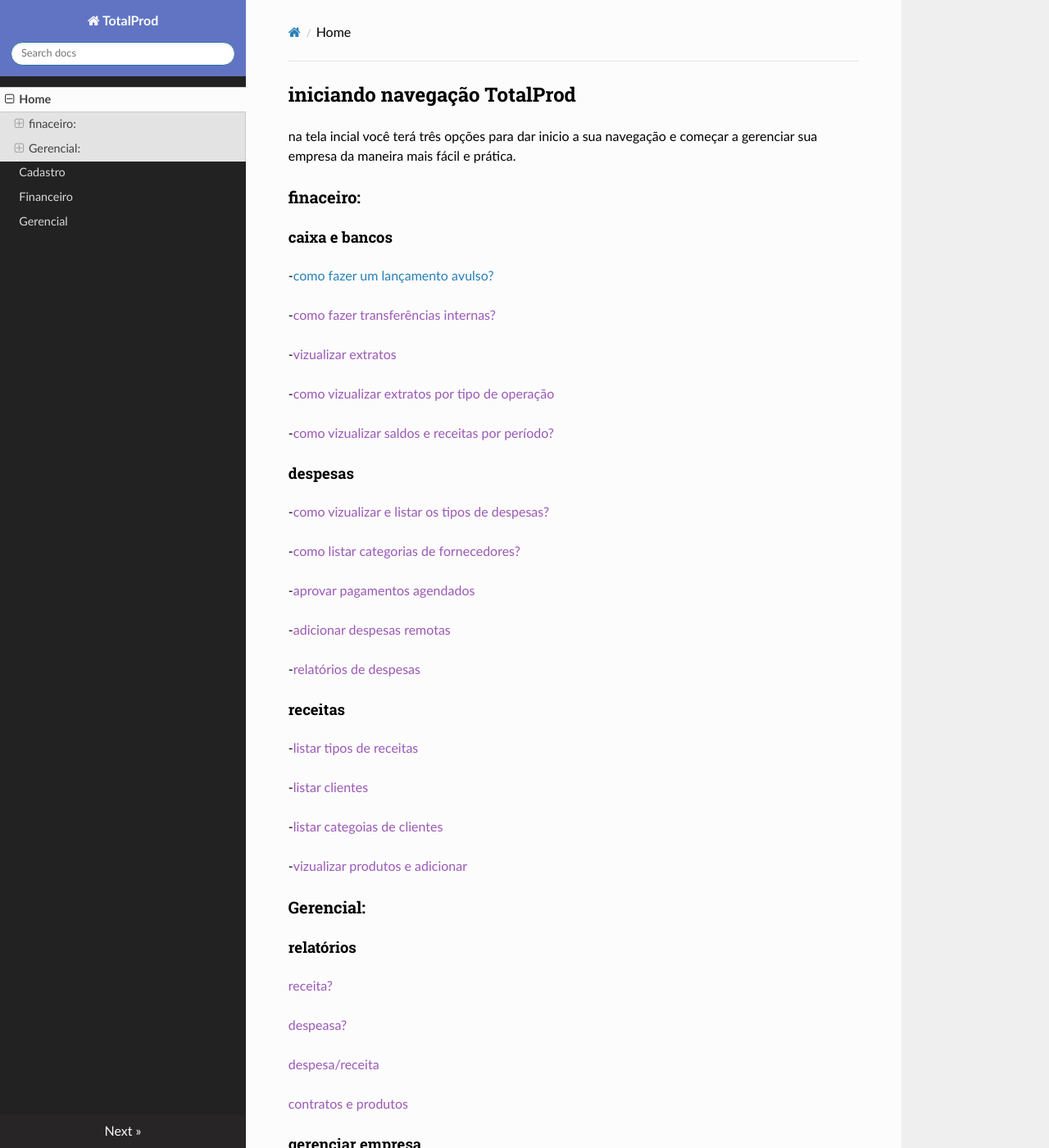
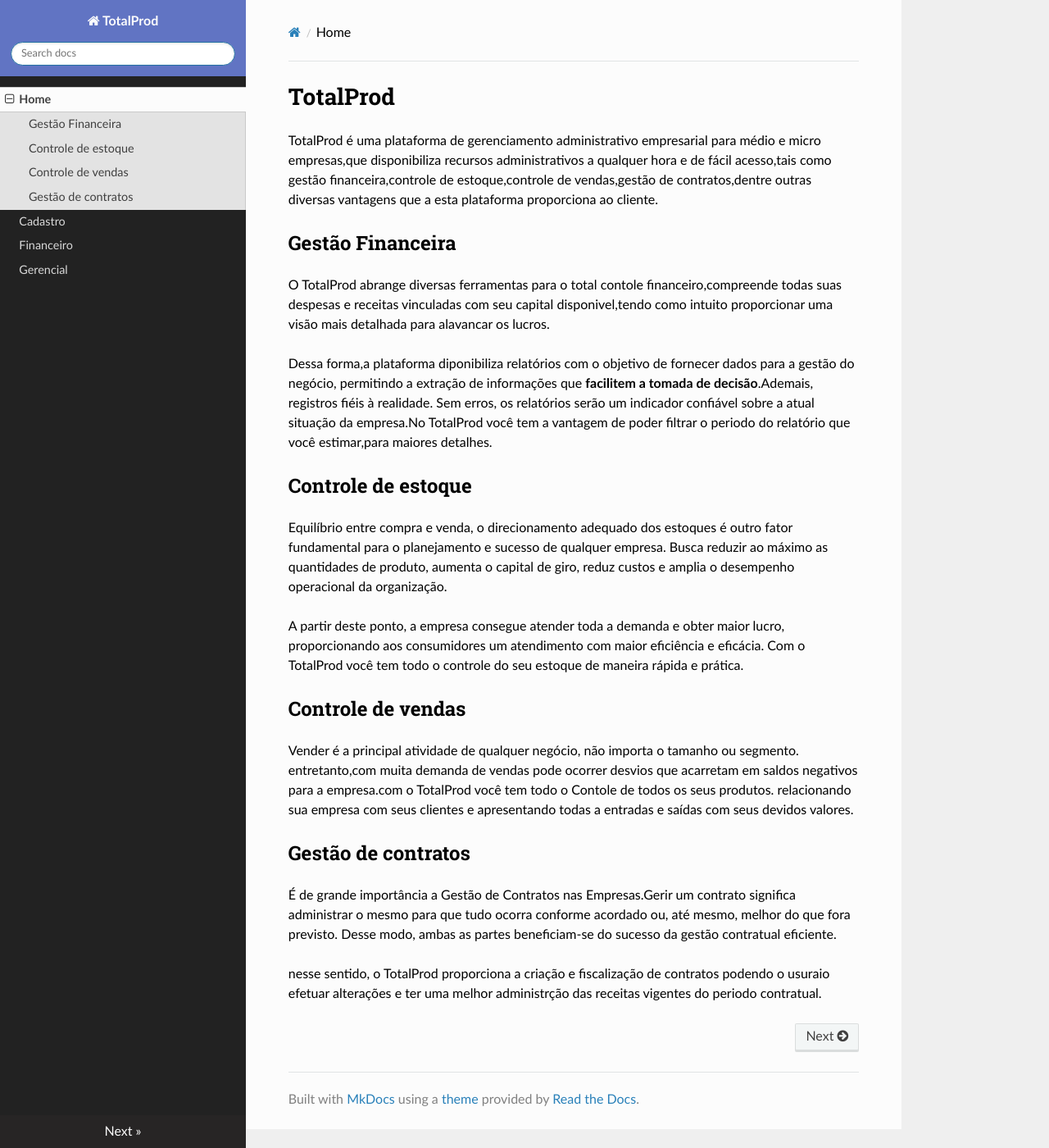
Before and after one commit to bielduarte/TotalProd, an MkDocs documentation site: the page built from docs/index.md, in a window 1280 px wide and 1400 px high. Shown: the whole window at 82% size. Built offline with MkDocs 1.6.1, drawn with Linux system fonts in a browser that asks for light colours; nearby versions of some CDN libraries; some of the changed text lies outside the part shown.

```diff
--- a/docs/index.md
+++ b/docs/index.md
@@ -1,52 +1,20 @@
-## iniciando navegação TotalProd
- na tela incial você terá três opções para dar inicio a sua navegação e começar a gerenciar sua empresa da maneira mais fácil e prática.
+# TotalProd
 
-### finaceiro:
-#### caixa e bancos
--[como fazer um lançamento avulso?](financeiro.md)
+TotalProd é uma plataforma de gerenciamento administrativo empresarial para médio e micro empresas,que disponibiliza recursos administrativos a qualquer hora e de fácil acesso,tais como gestão financeira,controle de estoque,controle de vendas,gestão de contratos,dentre outras diversas vantagens que a esta plataforma proporciona ao cliente.
 
--[como fazer transferências internas?]()
+## Gestão Financeira
 
--[vizualizar extratos]()
+O TotalProd abrange diversas ferramentas para o total contole financeiro,compreende todas suas despesas e receitas vinculadas com seu capital disponivel,tendo como intuito proporcionar uma visão mais detalhada para alavancar os lucros.
 
--[como vizualizar extratos por tipo de operação]()
+Dessa forma,a plataforma diponibiliza relatórios com o objetivo de fornecer dados para a gestão do negócio, permitindo a extração de informações que **facilitem a tomada de decisão**.Ademais, registros fiéis à realidade. Sem erros, os relatórios serão um indicador confiável sobre a atual situação da empresa.No TotalProd você tem a vantagem de poder filtrar o periodo do relatório que você estimar,para maiores detalhes.
+## Controle de estoque
 
--[como vizualizar saldos e receitas por período?]()
+Equilíbrio entre compra e venda, o direcionamento adequado dos estoques é outro fator fundamental para o planejamento e sucesso de qualquer empresa. Busca reduzir ao máximo as quantidades de produto, aumenta o capital de giro, reduz custos e amplia o desempenho operacional da organização.
 
-#### despesas
--[como vizualizar e listar os tipos de despesas?]()
+A partir deste ponto, a empresa consegue atender toda a demanda e obter maior lucro, proporcionando aos consumidores um atendimento com maior eficiência e eficácia. Com o TotalProd você tem todo o controle do seu estoque de maneira rápida e prática.
+## Controle de vendas
+Vender é a principal atividade de qualquer negócio, não importa o tamanho ou segmento. entretanto,com muita demanda de vendas pode ocorrer desvios que acarretam em saldos negativos para a empresa.com o TotalProd você tem todo o Contole de todos os seus produtos. relacionando sua empresa com seus clientes e apresentando todas a entradas e saídas com seus devidos valores.
+## Gestão de contratos
+É de grande importância a Gestão de Contratos nas Empresas.Gerir um contrato significa administrar o mesmo para que tudo ocorra conforme acordado ou, até mesmo, melhor do que fora previsto. Desse modo, ambas as partes beneficiam-se do sucesso da gestão contratual eficiente.
 
--[como listar categorias de fornecedores?]()
-
--[aprovar pagamentos agendados]()
-
--[adicionar despesas remotas]()
-
--[relatórios de despesas]()
-
-#### receitas
--[listar tipos de receitas]()
-
--[listar clientes]()
-
--[listar categoias de clientes]()
-
--[vizualizar produtos e adicionar]()
-
-### Gerencial:
-
-#### relatórios
-[receita?]()
-
-[despeasa?]()
-
-[despesa/receita]()
-
-[contratos e produtos]()
-
-#### gerenciar empresa
-(a ser adicionado)
-
-#### gerenciar colaboradores
-[como adicionar um novo colaborador?]()
-[como remover um colaborador?]()
+nesse sentido, o TotalProd proporciona a criação e fiscalização de contratos podendo o usuraio efetuar alterações e ter uma melhor administrção das receitas vigentes do periodo contratual.
```
Also changed, not shown: docs/cadastro.md (+10 -6 lines), docs/gerencial.md (+1 -1 lines).
